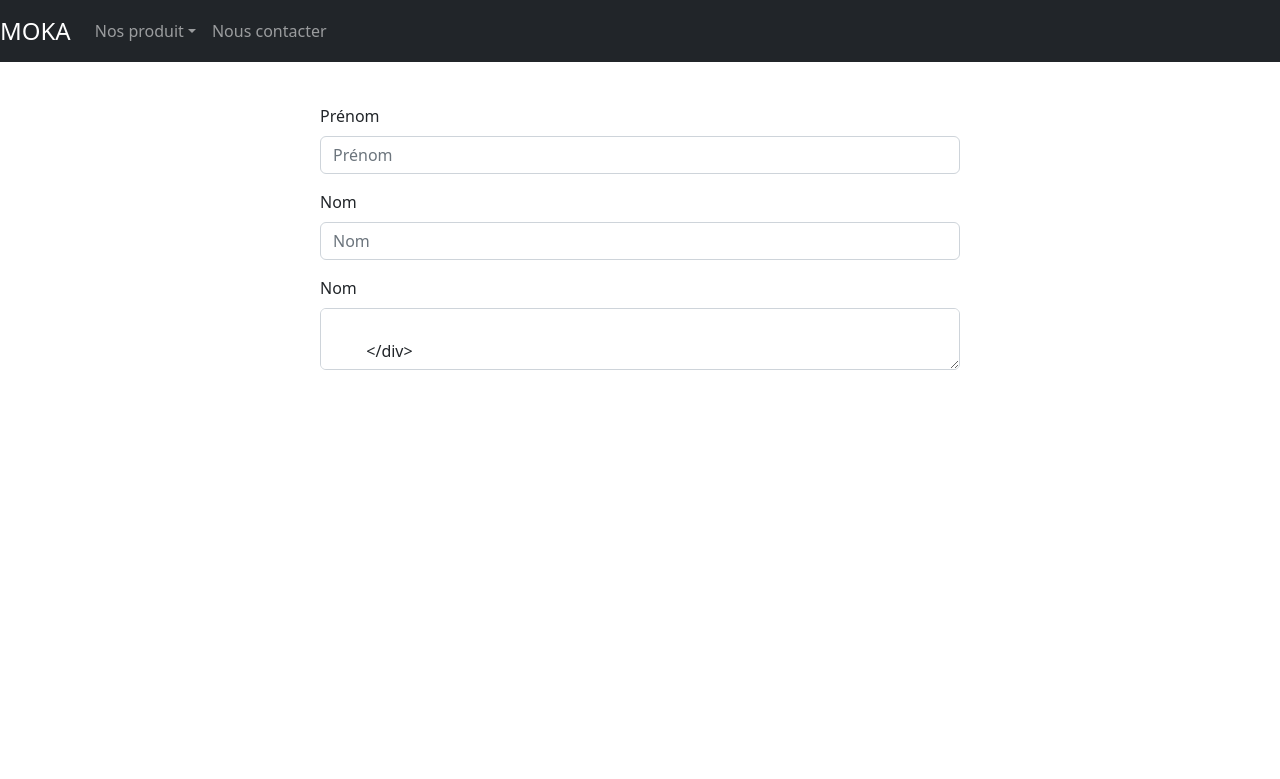
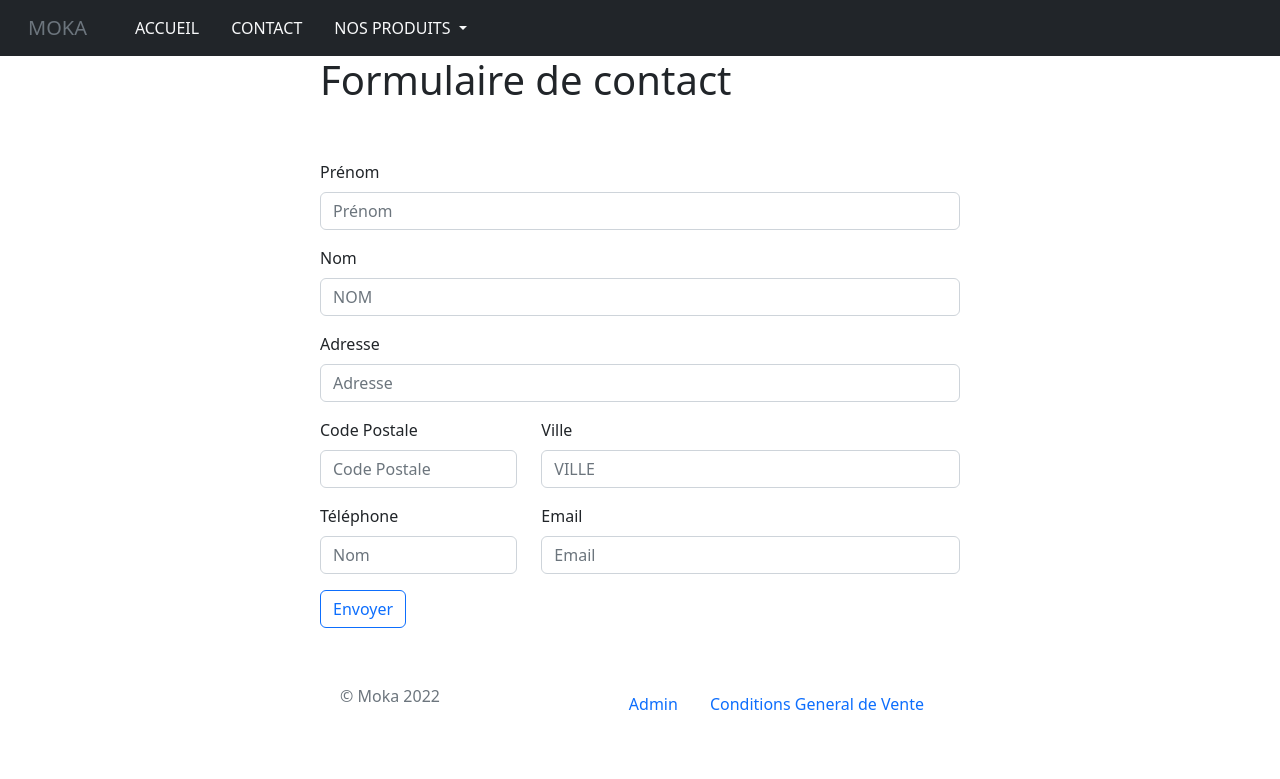
Before and after one commit to nr865/Moka, a PHP site: page /contact in a window 1280 px wide. Shown: the top 779 px of the page. Run offline with PHP 8.4, Linux system fonts and the light colour scheme.

```diff
--- a/src/Entity/Clients.php
+++ b/src/Entity/Clients.php
@@ -23,7 +23,7 @@ class Clients {
      *
      * @return  self
      */
-    public function setId($id)
+    public function setId(int $id)
     {
         $this->id = $id;
 
--- a/templates/contact.php
+++ b/templates/contact.php
@@ -13,30 +13,39 @@
     <script src="https://cdn.jsdelivr.net/npm/bootstrap@5.2.0-beta1/dist/js/bootstrap.bundle.min.js" integrity="sha384-pprn3073KE6tl6bjs2QrFaJGz5/SUsLqktiwsUTF55Jfv3qYSDhgCecCxMW52nD2" crossorigin="anonymous"></script>
 
 </head>
-<body class="w-50 mx-auto pb-5 justify-content-center">
+<body>
 
-    <!-- Navigation bar -->
-	<nav class="navbar navbar-expand-md fixed-top navbar-dark bg-dark">
-		<a class="navbar-brand text-uppercase fs-4">Moka</a>
-		<button class="navbar-toggler" type="button" data-toggle="collapse" data-target="#mobile-menu" aria-controls="mobile-menu" aria-expanded="false" aria-label="Toggle navigation">
+    <!-- Barre de navigation -->
+    <nav class="navbar navbar-expand-lg navbar-light bg-dark">
+        <div class="container-fluid">
+          <a class="navbar-brand text-secondary font-weight-bold text-uppercase px-3" href="#">Moka</a>
+          <button class="navbar-toggler" type="button" data-bs-toggle="collapse" data-bs-target="#navbarSupportedContent" aria-controls="navbarSupportedContent" aria-expanded="false" aria-label="Toggle navigation">
             <span class="navbar-toggler-icon"></span>
           </button>
-		<div class="collapse navbar-collapse" id="mobile-menu">
-			<ul class="navbar-nav">
-				<li class="dropdown">
-					<a class="nav-link dropdown-toggle" data-toggle="dropdown" href="#">Nos produit</a>
-					<div class="dropdown-menu">
+          <div class="collapse navbar-collapse" id="navbarSupportedContent">
+            <ul class="navbar-nav me-auto mb-2 mb-lg-0">
+              <li class="nav-item">
+                <a class="nav-link text-light font-weight-bold text-uppercase px-3" aria-current="page" href="/">Accueil</a>
+              </li>
+              <li class="nav-item">
+                <a class="nav-link text-light font-weight-bold text-uppercase px-3" href="/contact">Contact</a>
+              </li>
+              <li class="nav-item dropdown">
+                <a class="nav-link text-light font-weight-bold text-uppercase px-3 dropdown-toggle" href="#" id="navbarDropdown" role="button" data-bs-toggle="dropdown" aria-expanded="false">
+                  Nos produits
+                </a>
+                <ul class="dropdown-menu" aria-labelledby="navbarDropdown">
 					<a class="dropdown-item" href="/category">Café moulu</a>
 					<a class="dropdown-item" href="/category">Café dossette</a>
 					<a class="dropdown-item" href="/category">Café capsule</a>
 					<a class="dropdown-item" href="/category">Café en grain</a>
+                </ul>
+              </li>
           </div>
-				</li>
-				<li><a class="nav-link" href="/contact">Nous contacter</a></li>
-			</ul>
         </div>
     </nav>
 
+	<main class="w-50 mx-auto pb-5">
 		<h1>Formulaire de contact</h1>
 
 		<form action="" method="post" class="py-5">
@@ -46,15 +55,32 @@
 			</div>
 			<div class="mb-3">
 				<label for="lastName" class="form-label">Nom</label>
-            <input type="text" name="lastName" class="form-control" id="lastName" placeholder="Nom">
+				<input type="text" name="lastName" class="form-control text-uppercase" id="lastName" placeholder="Nom">
 			</div>
 			<div class="mb-3">
-            <label for="text" class="form-label">Nom</label>
-            <textarea type="text" name="text" class="form-control" id="text" placeholder="Nom">
+				<label for="address" class="form-label">Adresse</label>
+				<input type="text" name="address" class="form-control" id="address" placeholder="Adresse">
 			</div>
-        <div class="mb-3">
-            <label for="email" class="form-label">Comment</label>
+			<div class="row">
+				<div class="col-4 mb-3">
+					<label for="zipCode" class="form-label">Code Postale</label>
+					<input type="text" name="zipCode" class="form-control" id="zipCode" placeholder="Code Postale">
+				</div>
+				<div class="col-8 mb-3">
+					<label for="town" class="form-label">Ville</label>
+					<input type="text" name="town" class="form-control text-uppercase" id="town" placeholder="Ville">
+				</div>
+			</div>
+
+			<div class="row">
+				<div class="col-4 mb-3">
+					<label for="phone" class="form-label">Téléphone</label>
+					<input type="text" name="phone" class="form-control" id="phone" placeholder="Nom">
+				</div>
+				<div class="col-8 mb-3">
+					<label for="email" class="form-label">Email</label>
 					<input class="form-control" name="email" id="email" placeholder="Email">
+				</div>
 			</div>
 			<button class="btn btn-outline-primary">Envoyer</button>
 		</form>
@@ -67,14 +93,13 @@
 					</div>
 					<div class="col-md-8 col-sm-12">
 						<ul class="nav justify-content-end">
-						<li class="nav-item"><a class="nav-link active" href="/admin">Admin</a></li>
-						<li class="nav-item"><a class="nav-link" href="/livraison">Livrasion</a></li>
+							<li class="nav-item"><a class="nav-link active" href="/liste_order">Admin</a></li>
 							<li class="nav-item"><a class="nav-link" href="/cgv">Conditions General de Vente</a></li>
 						</ul>
 					</div>
 				</div>
 			</div>
 		</footer>
-
+	</main>
 </body>
 </html>
--- a/templates/index.php
+++ b/templates/index.php
@@ -80,7 +80,7 @@
 								<div class="card-body">
 									<h5 class="card-title">Café bio</h5>
 									<h5 class="card-title">Prix : 10 €</h5>
-									<a href="/panier" class="btn btn-light">Details du produit</a>
+									<a href="/details" class="btn btn-light">Details du produit</a>
 								</div>
 							</div>
 						</div>
```
Also changed, not shown: config/routes.php (+9 -3 lines), src/Controller/ClientsController.php (added, +31 -0 lines), src/Controller/ContactController.php (deleted, +0 -59 lines), src/Controller/OrdersController.php (added, +34 -0 lines), src/Repository/ClientsRepository.php (added, +24 -0 lines), src/Repository/OrdersRepository.php (added, +20 -0 lines), templates/details.php (+13 -9 lines), templates/order.php (added, +81 -0 lines). Lines whose indentation alone changed are shown as unchanged.
